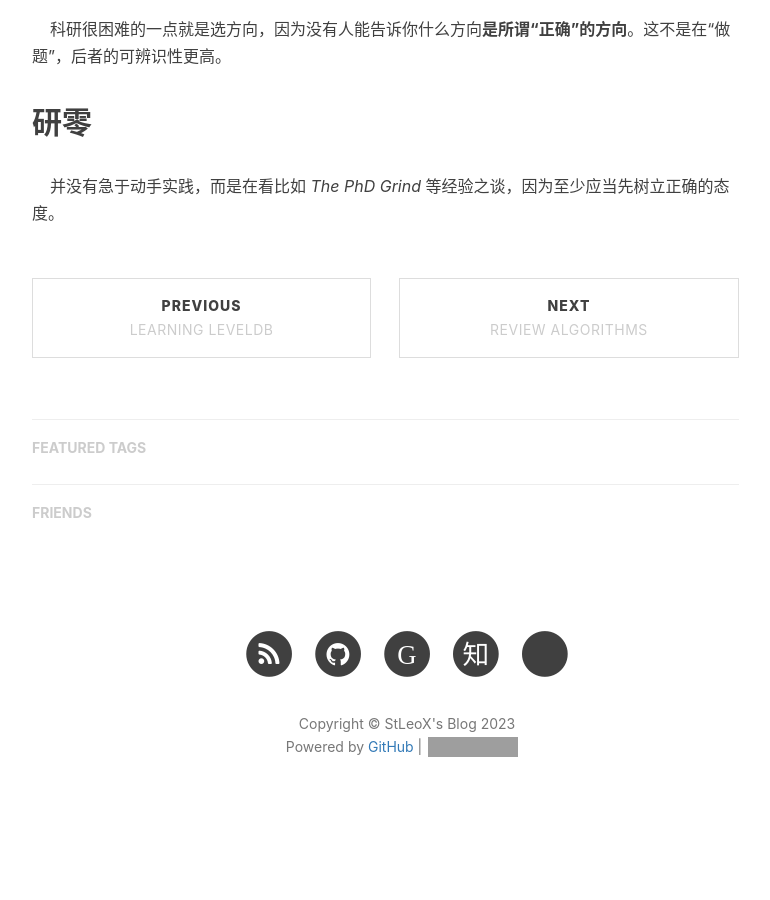
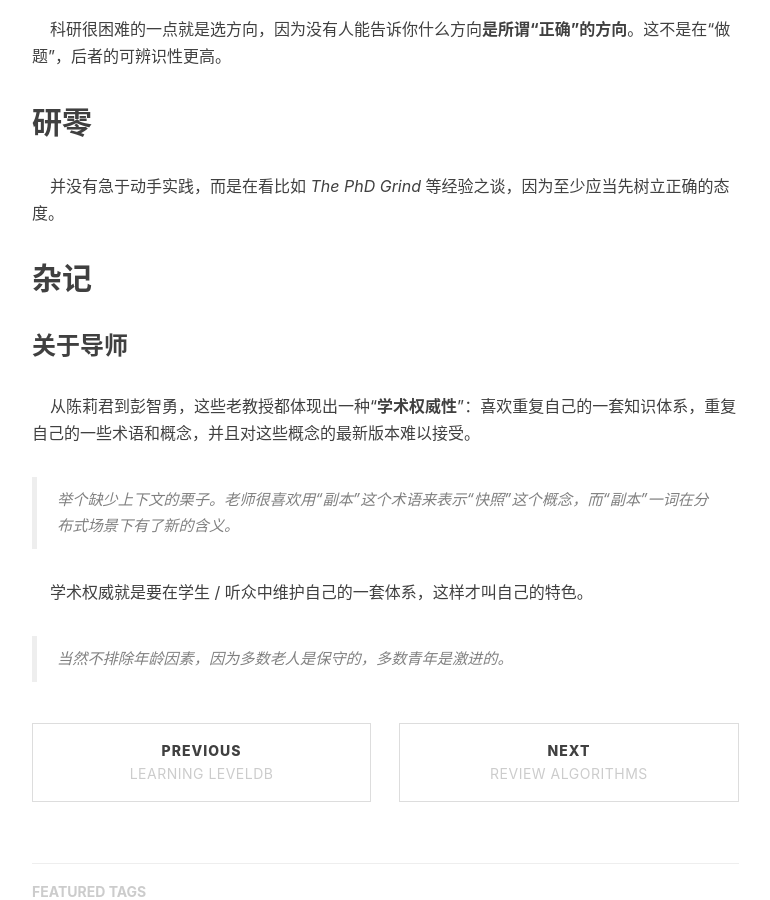
Before and after one commit to StLeoX/stleox.github.io, a Jekyll site: the page built from _posts/2022-12-20-科研杂记.markdown, in a window 1280 px wide and 900 px high, scrolled down 727 px. Shown: the whole window, without its empty margins (233-1003 px from the left). Built offline with Jekyll 4.4.1, drawn with Linux system fonts in a browser that asks for light colours; nearby versions of some CDN libraries; our own code applies the rules of GitHub Pages for plain Markdown files; comment, search, counter and statistics services are not loaded; before the commit the page ends 1578 px from its top, so only the background shows below that; grey boxes are pictures that could not be loaded.

```diff
--- a/_posts/2022-12-20-科研杂记.markdown
+++ b/_posts/2022-12-20-科研杂记.markdown
@@ -8,8 +8,22 @@
 
     科研很困难的一点就是选方向，因为没有人能告诉你什么方向**是所谓“正确”的方向**。这不是在“做题”，后者的可辨识性更高。
 
-
-
 ## 研零
 
     并没有急于动手实践，而是在看比如 *The PhD Grind* 等经验之谈，因为至少应当先树立正确的态度。
+
+
+
+
+
+## 杂记
+
+### 关于导师
+
+    从陈莉君到彭智勇，这些老教授都体现出一种“**学术权威性**”：喜欢重复自己的一套知识体系，重复自己的一些术语和概念，并且对这些概念的最新版本难以接受。
+
+> 举个缺少上下文的栗子。老师很喜欢用“副本”这个术语来表示“快照”这个概念，而“副本”一词在分布式场景下有了新的含义。
+
+    学术权威就是要在学生 / 听众中维护自己的一套体系，这样才叫自己的特色。
+
+> 当然不排除年龄因素，因为多数老人是保守的，多数青年是激进的。
```
Also changed, not shown: _posts/2023-01-11-与压力共存.markdown (added, +23 -0 lines).
